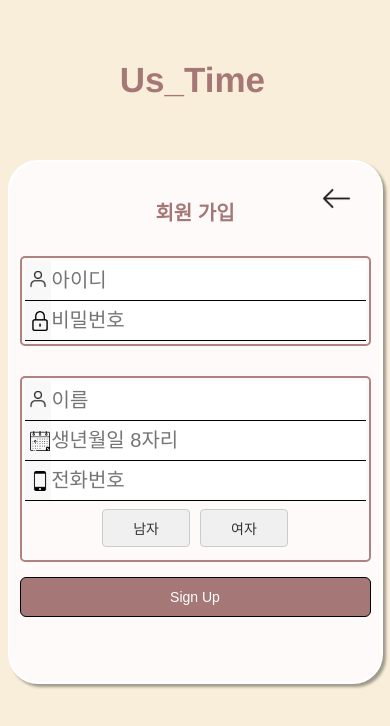
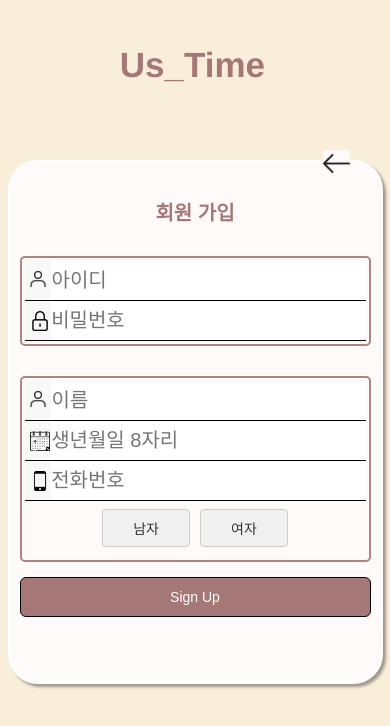
Before and after one commit to simjunseo98/UsTime_Frontend, a React (Create React App) app: page /signup in a window 390 px wide. Shown: the top 726 px of the page. Built offline with nearby package versions, Linux system fonts and the light colour scheme.

Commit message:
design: 회원가입 반응형 웹(모바일) 수정

```diff
--- a/src/assets/style/SignUp.module.scss
+++ b/src/assets/style/SignUp.module.scss
@@ -178,6 +178,7 @@
         font-weight: bold;
         position: fixed;
         right: 125px;
+        top: 0px;
         margin-top: 45px;
     }
 
@@ -191,7 +192,7 @@
     .goBackButton{
         margin: 0;
         position: fixed;
-        top: 185px;
+        top: 150px;
         right: 40px;
         width: 27px;
     }
```
